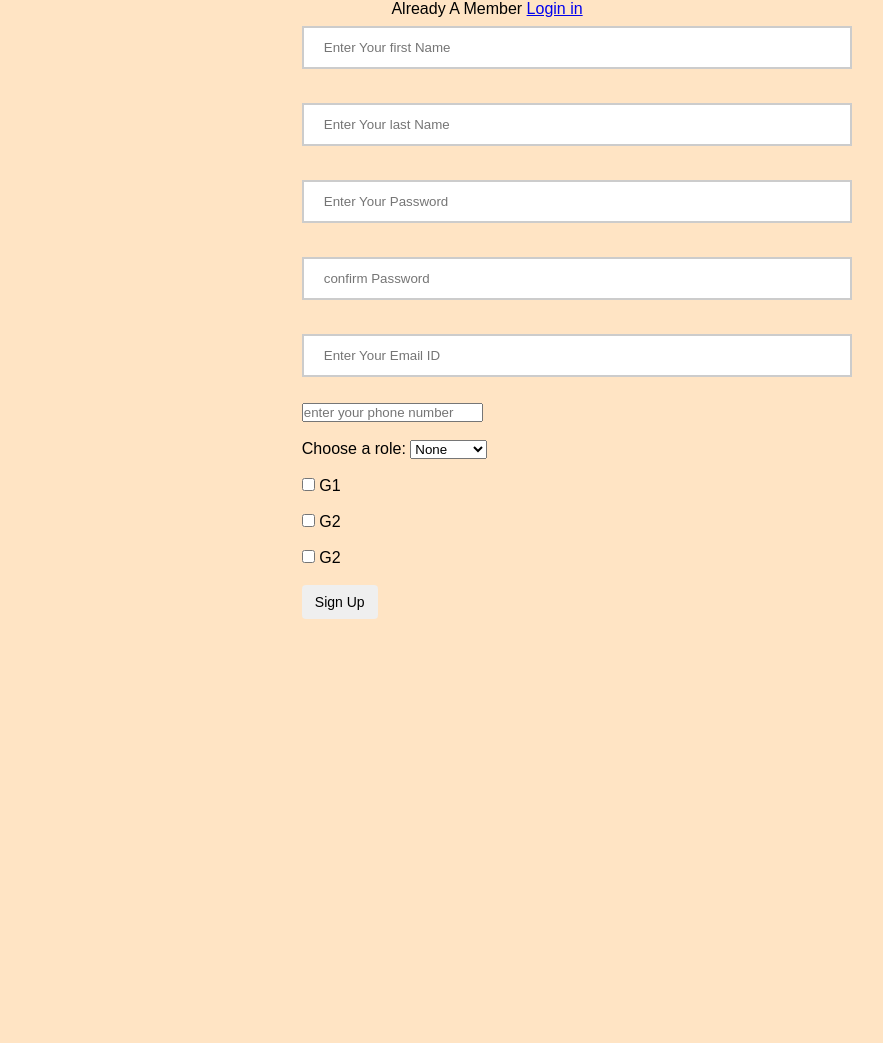
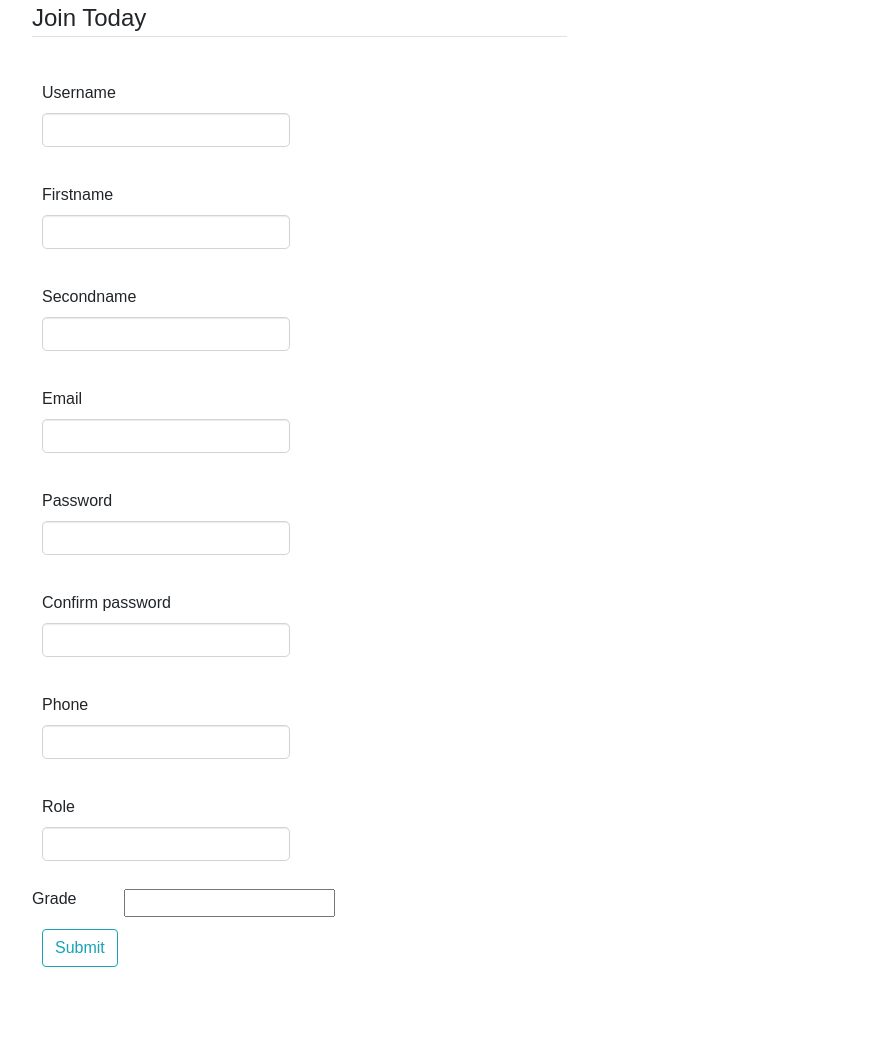
Before and after one commit to SaidaraoChirumamilla/Personal_website, a Flask app: template templates/Signup.html in a window 1280 px wide. Shown: the whole page, without its empty margins (63-946 px from the left). Before the commit the page ends 619 px from the top, so only its background shows below. Run offline with Flask 2, Linux system fonts and the light colour scheme; the template is opened without the code that fills it, so the values that code supplies are empty, except form fields; form fields are guessed from the names that the template uses; some libraries are stand-ins or nearby versions.

Commit message:
Signup validation completed

```diff
--- a/Static/styles/style.css
+++ b/Static/styles/style.css
@@ -9,6 +9,10 @@
     margin: auto
 }
 
+.ml45 {
+    margin-left: 45px;
+}
+
 .topnav {
     margin: auto;
     overflow: hidden;
@@ -17,6 +21,7 @@
 }
 
 .signUplogin {
+    padding: 10px;
     width: 29%;
     margin: auto
 }
--- a/templates/Signup.html
+++ b/templates/Signup.html
@@ -3,72 +3,98 @@
 
 <head>
     <link href="{{ url_for('static', filename='styles/style.css' ) }}" rel="stylesheet" type="text/css" />
+    <!-- Bootstrap CSS -->
+    <link rel="stylesheet" href="https://maxcdn.bootstrapcdn.com/bootstrap/4.0.0/css/bootstrap.min.css" integrity="sha384-Gn5384xqQ1aoWXA+058RXPxPg6fy4IWvTNh0E263XmFcJlSAwiGgFAW/dAiS6JXm" crossorigin="anonymous">
 </head>
-<style>
-    /*add full-width input fields*/
 
-    input[type=text],
-    input[type=password] {
-        width: 100%;
-        padding: 12px 20px;
-        margin: 8px 0;
-        display: inline-block;
-        border: 2px solid #ccc;
-        box-sizing: border-box;
-    }
-</style>
 
-<body style="background-color: bisque;">
+<body>
 
-    <div class="signUplogin">
-        <a>Already A Member</a>
-        <a href="#"> Login in</a>
-    </div>
-    <div class="signupdiv">
+    <div class="container">
+        <form method="POST" action="">
 
-        <form action="" method="POST">
-            <div class="msg"></div>
-            <input id="fname" name="firstName" type="text" placeholder="Enter Your first Name" class="textbox" /></br>
-            </br>
-
-            <input id="lname" name="lastName" type="text" placeholder="Enter Your last Name" class="textbox" /></br>
-            </br>
-
-            <input id="password" name="password" type="password" placeholder="Enter Your Password" class="textbox" /></br>
-            </br>
-
-            <input id="cpassword" name="cpassword" type="password" placeholder="confirm Password" class="textbox" /></br>
-            </br>
-
-            <input id="email" name="email" type="text" placeholder="Enter Your Email ID" class="textbox" /></br>
-            </br>
-
-            <input id="phone" name="phone" type="tel" placeholder="enter your phone number" class="textbox" /></br>
-            </br>
-
-            <label for="role">Choose a role:</label>
-            <select id="roles" name="roles">
-                <option value="None">None</option>
-               <option value="student">student</option>
-                <option value="Instructor">instructor</option>
-            </select><br> </br>
-
-            <input type="checkbox" name="grade" value="g1"> G1 <br> </br>
-            <input type="checkbox" name="grade" value="g2"> G2<br> </br>
-            <input type="checkbox" name="grade" value="g4"> G2<br> </br>
-
-            <input type="submit" class="btn" value="Sign Up"></br>
+            <fieldset class="form-group">
+                <legend class="border-bottom mb-4">
+                    Join Today
+                </legend>
+                <div class="form-group">
+                    {{ signupform.username.label(class="form-control-label") }} {% if signupform.username.errors %} {{ signupform.username(class="form-control form-control-lg is-invalid") }}
+                    <div class="invalid-feedback">
+                        {% for error in signupform.username.errors %}
+                        <span>{{ error }}</span> {% endfor %}
+                    </div>
+                    {% else %} {{ signupform.username(class="form-control form-control-lg ") }} {% endif %}
+                </div>
+                <div class="form-group">
+                    {{signupform.firstname.label(class="form-control-label")}} {% if signupform.firstname.errors %} {{ signupform.firstname(class="form-control form-control-lg is-invalid") }}
+                    <div class="invalid-feedback">
+                        {% for error in signupform.firstname.errors %}
+                        <span>{{ error }}</span> {% endfor %}
+                    </div>
+                    {% else %} {{signupform.firstname(class="form-control form-control-lg ")}} {% endif %}
+                </div>
+                <div class="form-group">
+                    {{signupform.secondname.label(class="form-control-label")}} {% if signupform.secondname.errors %} {{ signupform.secondname(class="form-control form-control-lg is-invalid") }}
+                    <div class="invalid-feedback">
+                        {% for error in signupform.secondname.errors %}
+                        <span>{{ error }}</span> {% endfor %}
+                    </div>
+                    {% else %} {{signupform.secondname(class="form-control form-control-lg ")}} {% endif %}
+                </div>
+                <div class="form-group">
+                    {{signupform.email.label(class="form-control-label")}} {% if signupform.email.errors %} {{ signupform.email(class="form-control form-control-lg is-invalid") }}
+                    <div class="invalid-feedback">
+                        {% for error in signupform.email.errors %}
+                        <span>{{ error }}</span> {% endfor %}
+                    </div>
+                    {% else %} {{signupform.email(class="form-control form-control-lg ")}} {% endif %}
+                </div>
+                <div class="form-group">
+                    {{signupform.password.label(class="form-control-label")}} {% if signupform.password.errors %} {{ signupform.password(class="form-control form-control-lg is-invalid") }}
+                    <div class="invalid-feedback">
+                        {% for error in signupform.password.errors %}
+                        <span>{{ error }}</span> {% endfor %}
+                    </div>
+                    {% else %} {{signupform.password(class="form-control form-control-lg ")}} {% endif %}
+                </div>
+                <div class="form-group">
+                    {{signupform.confirm_password.label(class="form-control-label")}} {% if signupform.confirm_password.errors %} {{ signupform.confirm_password(class="form-control form-control-lg is-invalid") }}
+                    <div class="invalid-feedback">
+                        {% for error in signupform.confirm_password.errors %}
+                        <span>{{ error }}</span> {% endfor %}
+                    </div>
+                    {% else %} {{signupform.confirm_password(class="form-control form-control-lg ")}} {% endif %}
+                </div>
+                <div class="form-group">
+                    {{signupform.phone.label(class="form-control-label")}} {% if signupform.phone.errors %} {{ signupform.phone(class="form-control form-control-lg is-invalid") }}
+                    <div class="invalid-feedback">
+                        {% for error in signupform.phone.errors %}
+                        <span>{{ error }}</span> {% endfor %}
+                    </div>
+                    {% else %} {{signupform.phone(class="form-control form-control-lg ")}} {% endif %}
+                </div>
+                <div class="form-group">
+                    {{signupform.role.label(class="form-control-label")}} {% if signupform.role.errors %} {{ signupform.role(class="form-control form-control-lg is-invalid") }}
+                    <div class="invalid-feedback">
+                        {% for error in signupform.role.errors %}
+                        <span>{{ error }}</span> {% endfor %}
+                    </div>
+                    {% else %} {{signupform.role(class="form-control form-control-lg ")}} {% endif %}
+                </div>
+                <div class="form-check form-check-inline">
+                    {{signupform.grade.label(class=" form-control-label")}} {% if signupform.grade.errors %} {{ signupform.grade(rows = 4, multiple=True, class=" form-check-input ml-1 is-invalid") }}
+                    <div class="invalid-feedback">
+                        {% for error in signupform.grade.errors %}
+                        <span>{{ error }}</span> {% endfor %}
+                    </div>
+                    {% else %} {{signupform.grade(rows = 4, multiple=True, class=" form-check-input ml-5 ")}} {% endif %}
+                </div>
+                <div class="form-group">
+                    {{signupform.submit(class="btn btn-outline-info")}}
+                </div>
+            </fieldset>
         </form>
     </div>
-
-
-
-
-    </form>
-    </div>
-
-
-    </form>
 
 </body>
 
```
Also changed, not shown: templates/home1.html (+12 -0 lines), templates/signupnew.html (added, +37 -0 lines).
